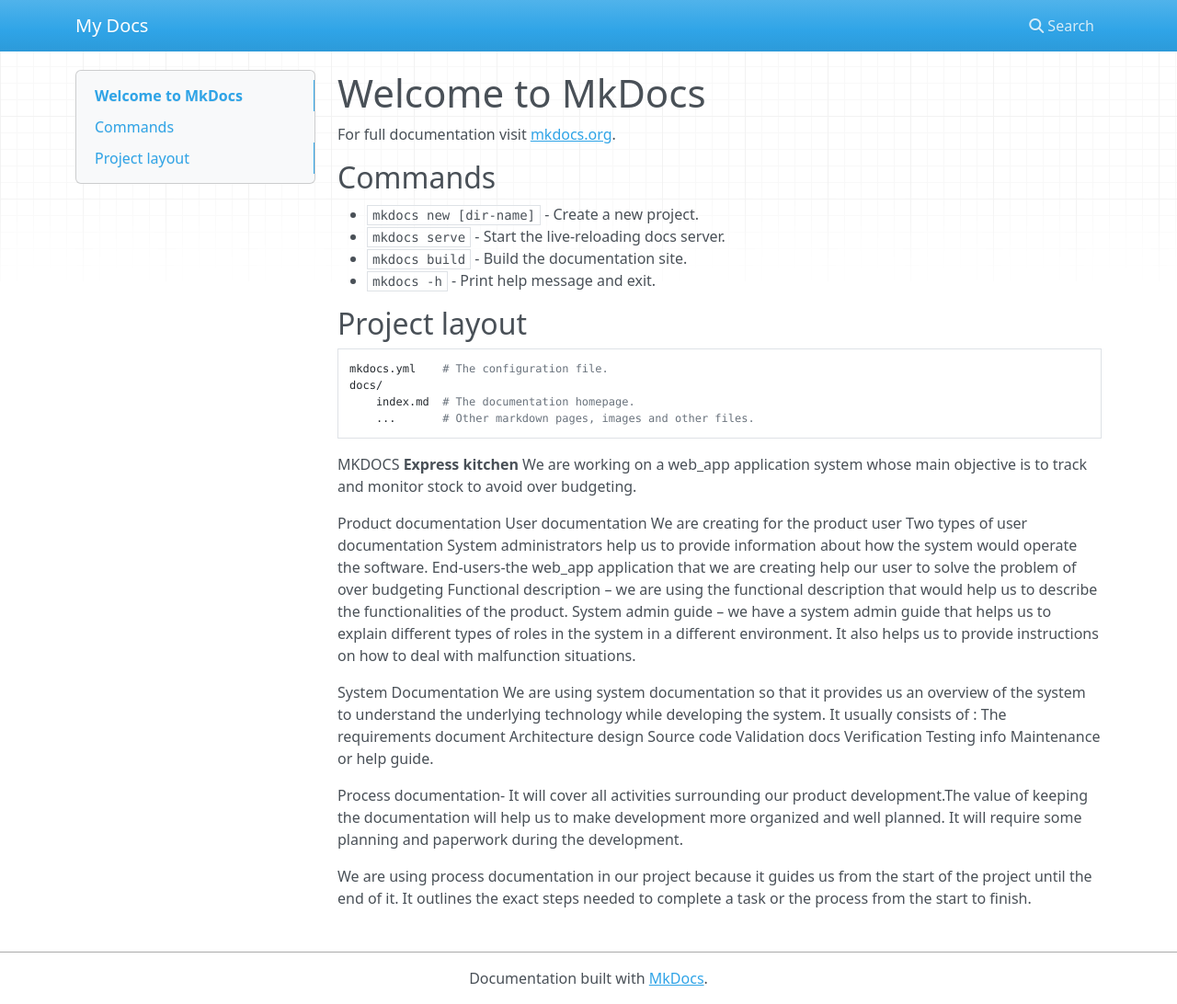
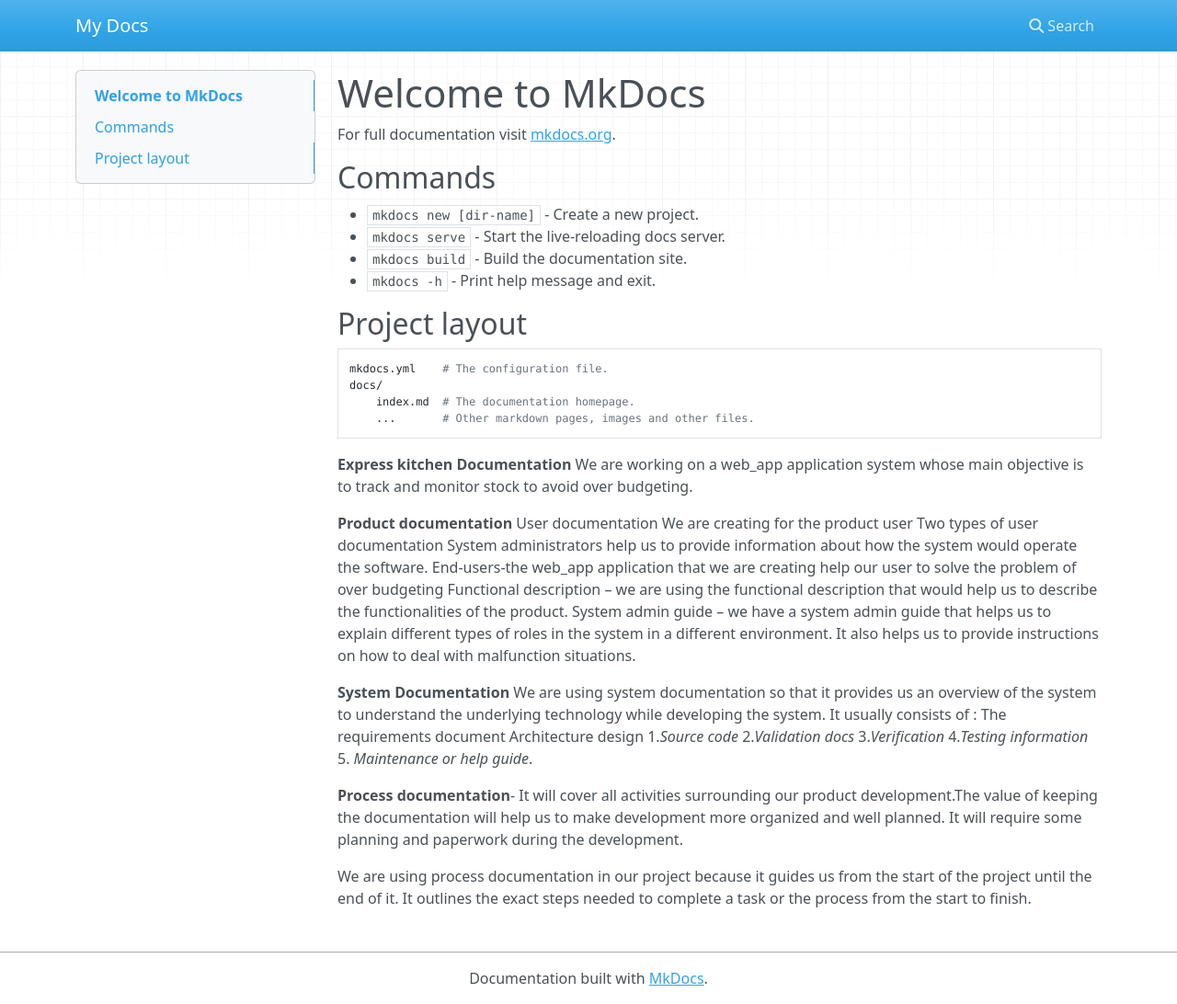
Before and after one commit to Dorothy2020/express_kitchen-documentation, an MkDocs documentation site: the page built from docs/index.md, in a window 1280 px wide and 1092 px high. Shown: the whole window at 92% size. Built offline with MkDocs 1.6.1, drawn with Linux system fonts in a browser that asks for light colours; nearby versions of some CDN libraries.

Commit message:
documentation

```diff
--- a/docs/index.md
+++ b/docs/index.md
@@ -16,11 +16,11 @@ For full documentation visit [mkdocs.org](https://www.mkdocs.org).
         index.md  # The documentation homepage.
         ...       # Other markdown pages, images and other files.
 
-MKDOCS
-**Express kitchen**
+
+**Express kitchen Documentation**
 We are working on a web_app application system whose main objective is to track and monitor stock to avoid over budgeting.
 
-Product documentation
+**Product documentation**
 User documentation
 We are  creating  for the product user
 Two types of user documentation
@@ -32,19 +32,19 @@ System admin guide – we have a system admin guide that helps us to explain dif
 
 
 
-System Documentation
+**System Documentation**
 We are using system documentation so that it provides us an overview of the system to understand the underlying technology  while developing the system.
 It usually consists of :
 The requirements document
 Architecture design
- Source code
- Validation docs
-Verification
-Testing info
- Maintenance or help guide.
+1.*Source code*
+ 2.*Validation docs*
+3.*Verification*
+4.*Testing information*
+5. *Maintenance or help guide*.
 
 
 
-Process documentation- It will cover all activities surrounding our product development.The  value of keeping the documentation will help us to make development more organized and well planned. It will require some planning and paperwork during the development.
+**Process documentation**- It will cover all activities surrounding our product development.The  value of keeping the documentation will help us to make development more organized and well planned. It will require some planning and paperwork during the development.
 
 We are using process documentation in our project because it guides us from the start of the project until the end of it. It outlines the exact steps needed to complete a task or the process from the start to finish.
```
